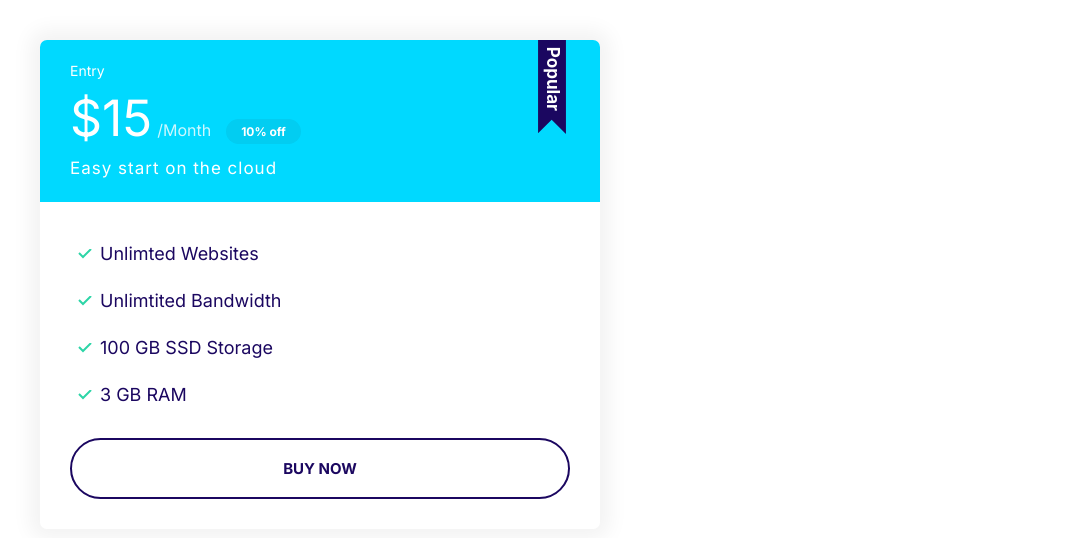
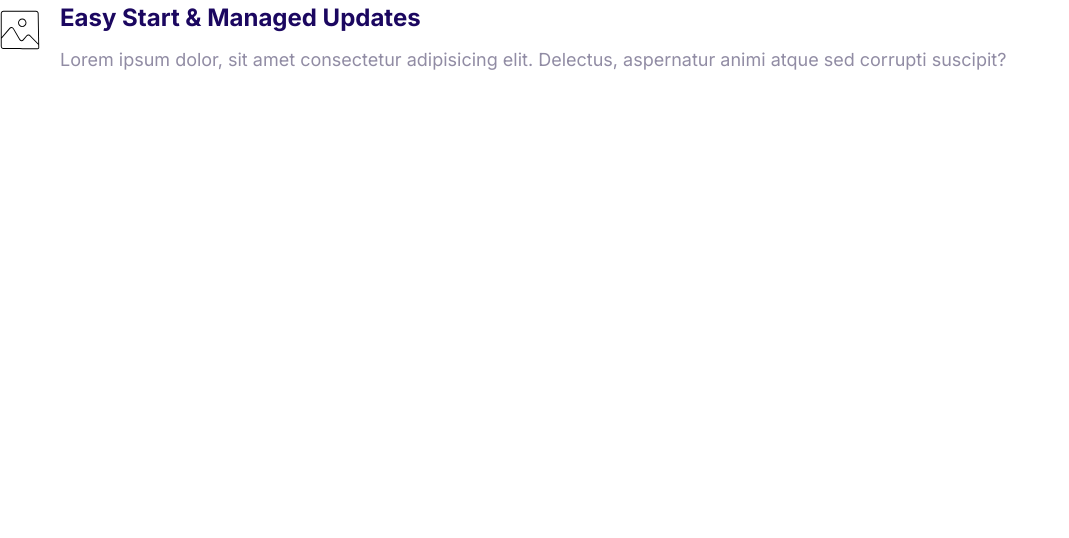
Before and after one commit to JackBThompson/Software-Provider, a plain HTML site: page index.html in a window 1280 px wide. Shown: the whole page, without its empty margins (0-1069 px from the left). Drawn offline with Linux system fonts and the light colour scheme.

Commit message:
Media Objects

```diff
--- a/css/styles.css
+++ b/css/styles.css
@@ -360,3 +360,17 @@
       font-size: 1.7rem;
     }
   }
+
+  /* Media */
+  .media {
+      display: flex;
+  }
+  .media__title {
+      margin-top: 0;
+  }
+  .media__body {
+      margin: 0 2rem;
+  }
+  .media__image {
+      margin-top: 1rem;
+  }
--- a/index.html
+++ b/index.html
@@ -15,26 +15,16 @@
     <link rel="stylesheet" href="css/styles.css" />
   </head>
   <body>
-    <div style="width: 50%; padding: 4rem">
-      <div class="plan plan--popular">
-        <div class="card card--secondary">
-          <header class="card__header">
-            <h3 class="plan__name">Entry</h3>
-            <span class="plan__price">$15</span>
-            <span class="plan__billing-cycle">/Month</span>
-            <span class="badge badge--secondary badge--small">10% off</span>
-            <span class="plan__description">Easy start on the cloud</span>
-          </header>
-          <div class="card__body">
-            <ul class="list list--tick">
-              <li class="list__item">Unlimted Websites</li>
-              <li class="list__item">Unlimtited Bandwidth</li>
-              <li class="list__item">100 GB SSD Storage</li>
-              <li class="list__item">3 GB RAM</li>
-            </ul>
-            <button class="btn btn--outline btn--block">Buy Now</button>
-          </div>
-        </div>
+    <div class="media">
+      <div class="media__image">
+          <svg class="icon icon--primary">
+            <use xlink:href="images/sprite.svg#snap"></use>
+          </svg>
+        </span>
+      </div>
+      <div class="media__body">
+        <h3 class="media__title">Easy Start & Managed Updates</h3>
+        <p>Lorem ipsum dolor, sit amet consectetur adipisicing elit. Delectus, aspernatur animi atque sed corrupti suscipit?</p>
       </div>
     </div>
   </body>
```
Also changed, not shown: components/media.objects.html (added, +12 -0 lines).
